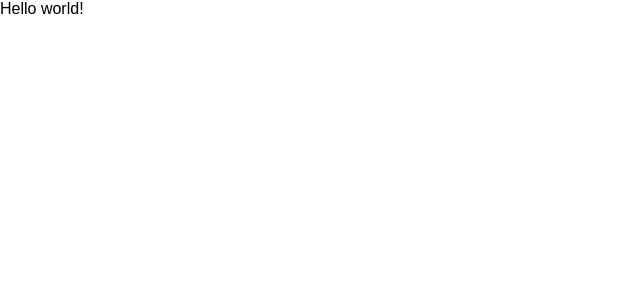
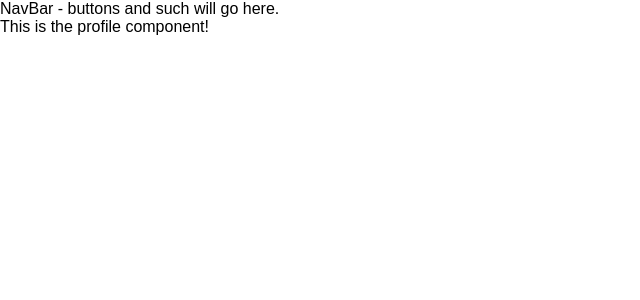
Before and after one commit to KyeBracey/kynosaur_website, a React (Create React App) app: page / in a window 1280 px wide. Shown: the top 300 px of the page, without its empty margins (0-640 px from the left). Built offline with nearby package versions, Linux system fonts and the light colour scheme.

Commit message:
Adds NavBar and Profile components, updates App.js to render both of these

```diff
--- a/src/App.js
+++ b/src/App.js
@@ -1,10 +1,20 @@
 import React from 'react';
 import './App.css';
 
+import NavBar from './components/NavBar';
+import Profile from './components/Profile';
+
 class App extends React.Component {
+  constructor() {
+    super()
+  }
+
   render() {
     return (
-      <div>Hello world!</div>
+      <div className='body'>
+        <NavBar />
+        <Profile />
+      </div>
     );
   }
 }
--- /dev/null
+++ b/src/components/NavBar.js
@@ -0,0 +1,13 @@
+import React from 'react';
+
+class NavBar extends React.Component {
+  render() {
+    return (
+      <div className='NavBar'>
+        NavBar - buttons and such will go here.
+      </div>
+    )
+  }
+}
+
+export default NavBar;
--- /dev/null
+++ b/src/components/Profile.js
@@ -0,0 +1,11 @@
+import React from 'react';
+
+class Profile extends React.Component {
+  render() {
+    return (
+      <div>This is the profile component!</div>
+    )
+  }
+}
+
+export default Profile;
```
